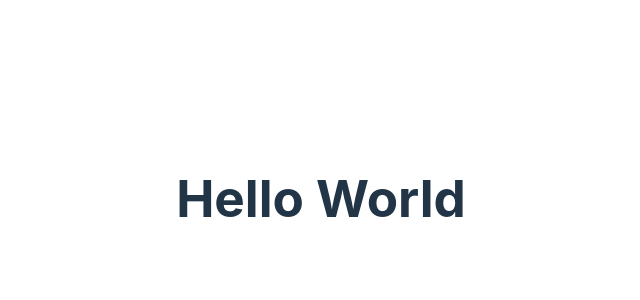
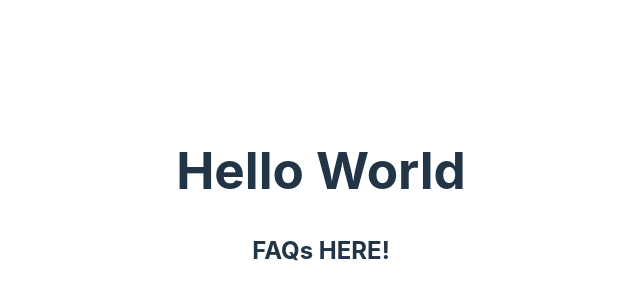
Before and after one commit to daltobello/faq-accordion, a React (Vite) app: page / in a window 1280 px wide. Shown: the part 202-502 px from the top of the page, without its empty margins (319-959 px from the left). Built offline with nearby package versions, Linux system fonts and the light colour scheme.

Commit message:
Add AccordianCard

```diff
--- /dev/null
+++ b/src/components/AccordianCard/AccordianCard.jsx
@@ -0,0 +1,12 @@
+import React from 'react';
+import './AccordianCard.css';
+
+function AccordianCard() {
+  return (
+    <div>
+      <h2>FAQs HERE!</h2>
+    </div>
+  );
+}
+
+export default AccordianCard;
--- a/src/components/App/App.jsx
+++ b/src/components/App/App.jsx
@@ -1,10 +1,16 @@
 import { useState } from 'react';
+import AccordianCard from '../AccordianCard/AccordianCard';
 import './App.css';
 
 function App() {
   const [count, setCount] = useState(0);
 
-  return <h1>Hello World</h1>;
+  return (
+    <div>
+      <h1>Hello World</h1>
+      <AccordianCard />
+    </div>
+  );
 }
 
 export default App;
```
Also changed, not shown: src/components/Accordian-Card/Accordian-Card.js (deleted), src/components/AccordianCard/AccordianCard.css (added).
